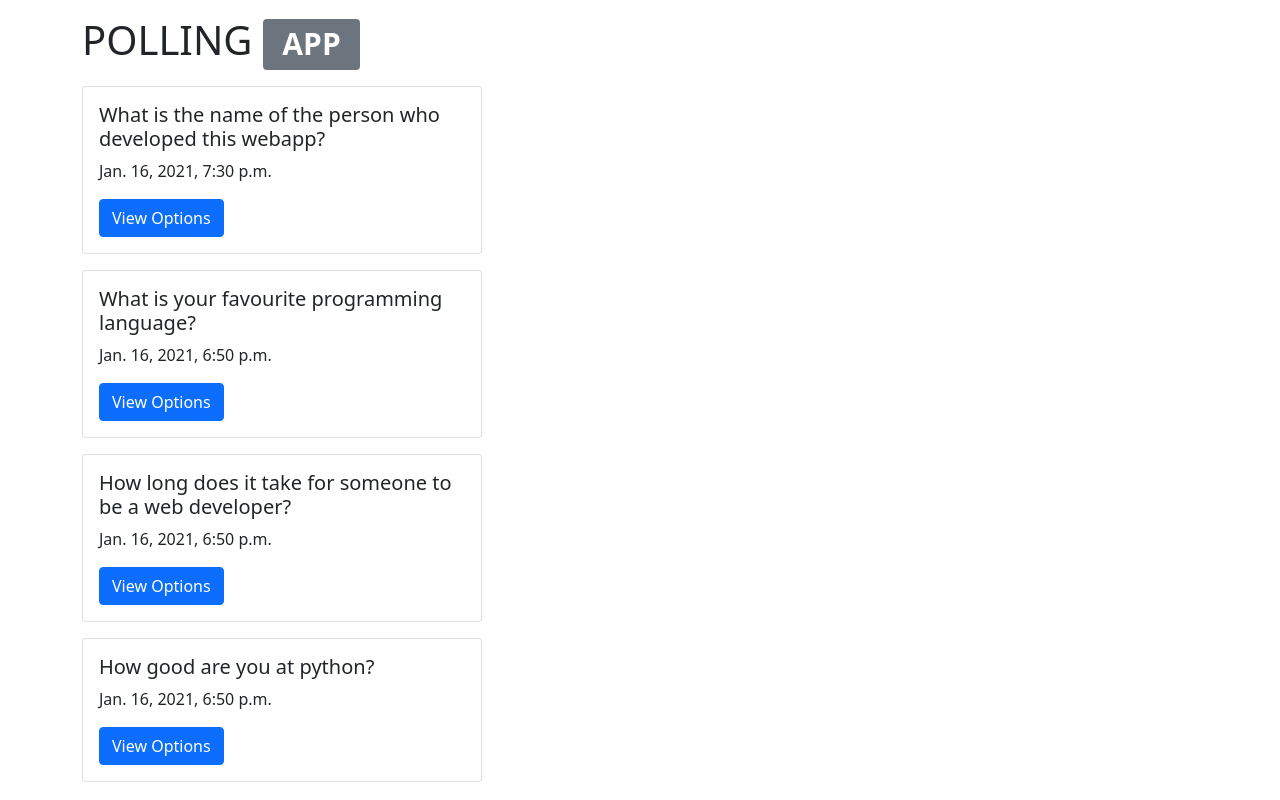
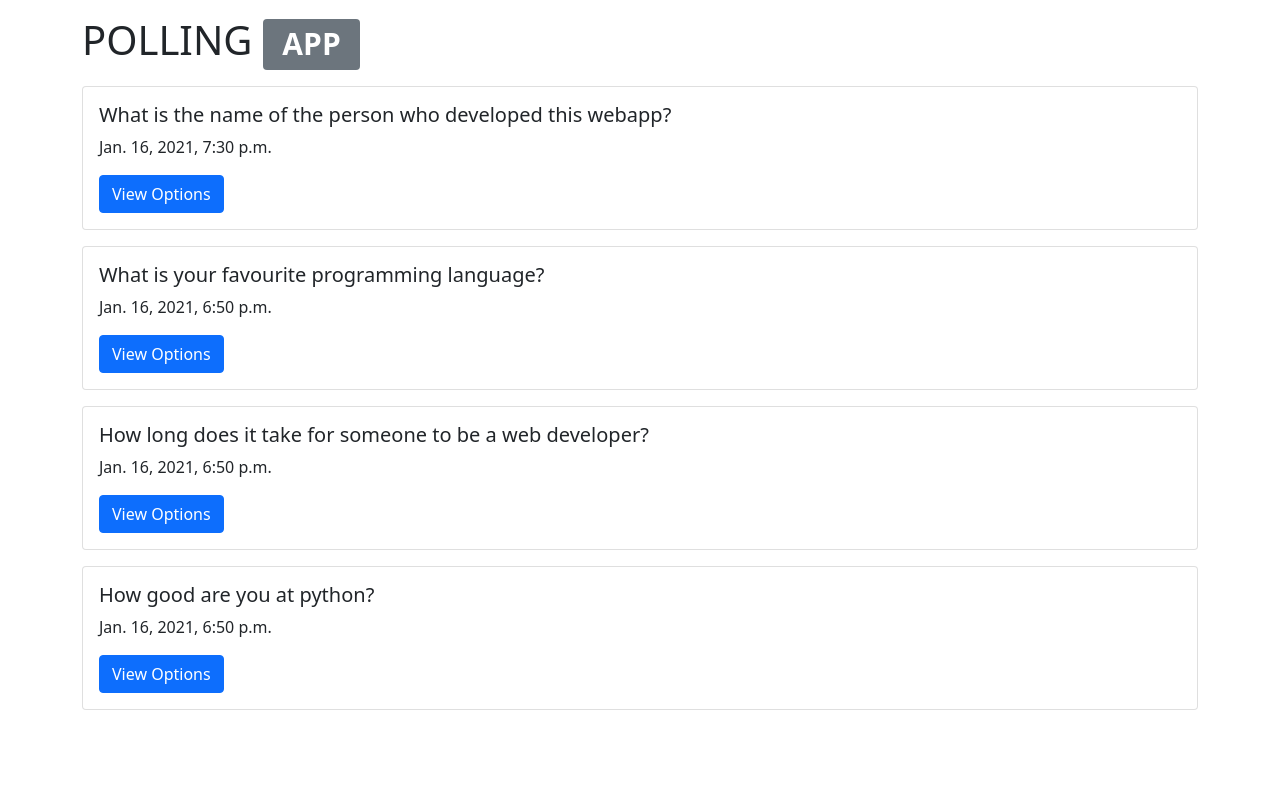
Before and after one commit to farooq98/Django-Polls-App, a Django app: page / in a window 1280 px wide. Run offline with Django 3.2, Linux system fonts and the light colour scheme; data comes from the database, SQL or seed files in the repository; both versions use the stored data as it was after the commit.

Commit message:
favicon icon added

```diff
--- a/webapp/djangolab/templates/djangolab/index.html
+++ b/webapp/djangolab/templates/djangolab/index.html
@@ -9,6 +9,8 @@
         <link href="https://cdn.jsdelivr.net/npm/bootstrap@5.0.0-beta1/dist/css/bootstrap.min.css" rel="stylesheet" integrity="sha384-giJF6kkoqNQ00vy+HMDP7azOuL0xtbfIcaT9wjKHr8RbDVddVHyTfAAsrekwKmP1" crossorigin="anonymous">
 
         <title>Home Polls</title>
+
+        <link rel="icon" type="image/png" href="https://img.icons8.com/ios-filled/100/000000/poll-topic.png"/>
     </head>
     <body>
         <div class="container mt-3">
@@ -18,7 +20,7 @@
 
                 {% for info in data %}
 
-                    <div class="card mt-3" style="width: 25rem;">
+                    <div class="card mt-3" style="width: 100%;">
                         <div class="card-body">
                         <h5 class="card-title">{{ info.question_text }}</h5>
                         <p class="card-text">{{ info.pub_date }}</p>
```
Also changed, not shown: webapp/db.sqlite3.
